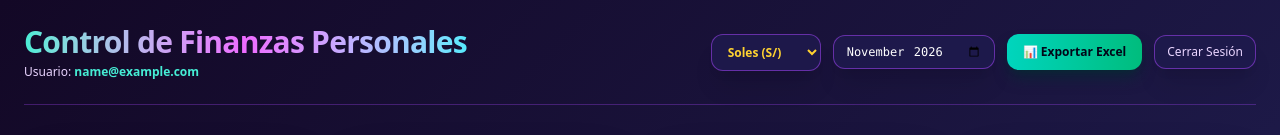
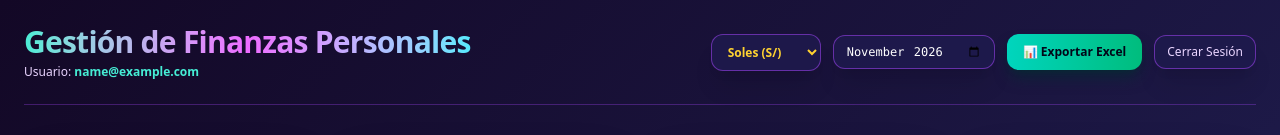
Before and after one commit to jroblestinajeros-lab/Control-de-vencimientos, a Next.js app: page / in a window 1280 px wide. Shown: the top 135 px of the page. Built offline with nearby package versions, Linux system fonts and the light colour scheme; sample sign-in values are in the browser's storage.

Commit message:
Update page.tsx

```diff
--- a/app/page.tsx
+++ b/app/page.tsx
@@ -82,6 +82,9 @@ export default function HomePage() {
   const currSymbol = CURRENCIES[currency].symbol;
 
   useEffect(() => {
+    // Actualizar el título de la pestaña del navegador dinámicamente
+    document.title = "Finanzas Personales | Control Presupuestario";
+
     const sessionData = localStorage.getItem('user_session');
     const isLoggedCookie = document.cookie.includes('user_logged_in');
 
@@ -448,8 +451,9 @@ export default function HomePage() {
     >
       <header className="max-w-7xl mx-auto flex flex-col md:flex-row justify-between items-start md:items-center pb-6 border-b border-purple-500/30 mb-8 gap-4">
         <div>
+          {/* TÍTULO PRINCIPAL ACTUALIZADO */}
           <h1 className="text-3xl font-black text-transparent bg-clip-text bg-gradient-to-r from-teal-300 via-fuchsia-400 to-cyan-300 tracking-tight">
-            Control de Finanzas Personales
+            Gestión de Finanzas Personales
           </h1>
           <p className="text-xs text-purple-200 mt-1">
             Usuario: <span className="text-teal-300 font-semibold">{userEmail}</span>
@@ -924,7 +928,7 @@ export default function HomePage() {
                   </div>
 
                   <div>
-                    <label className="block text-xs font-semibold text-purple-200 uppercase mb-1">Categoría</label>
+                    <label className="block text-xs font-semibold text-purple-200 uppercase, mb-1">Categoría</label>
                     <select
                       value={category}
                       onChange={(e) => setCategory(e.target.value)}
```
